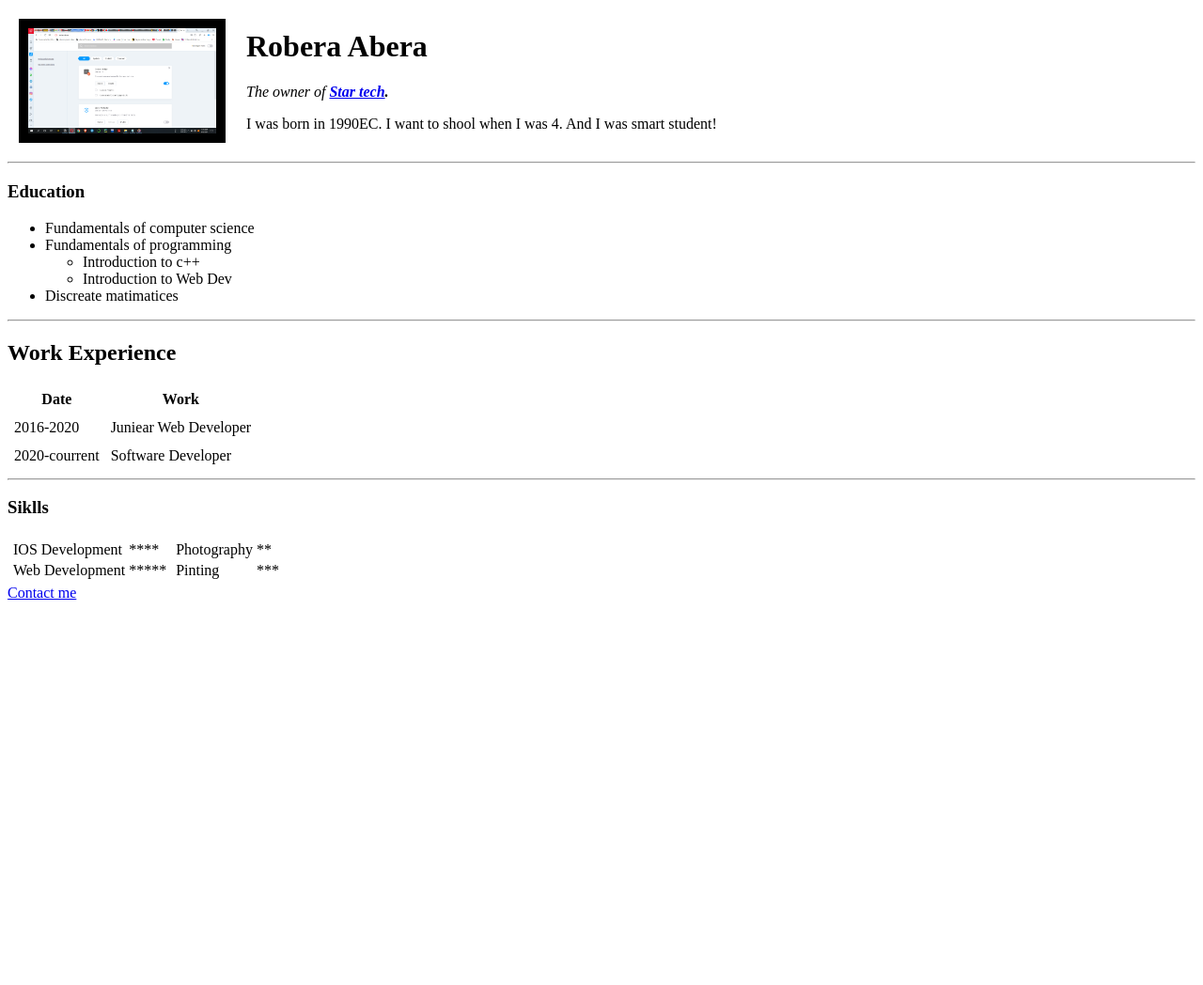
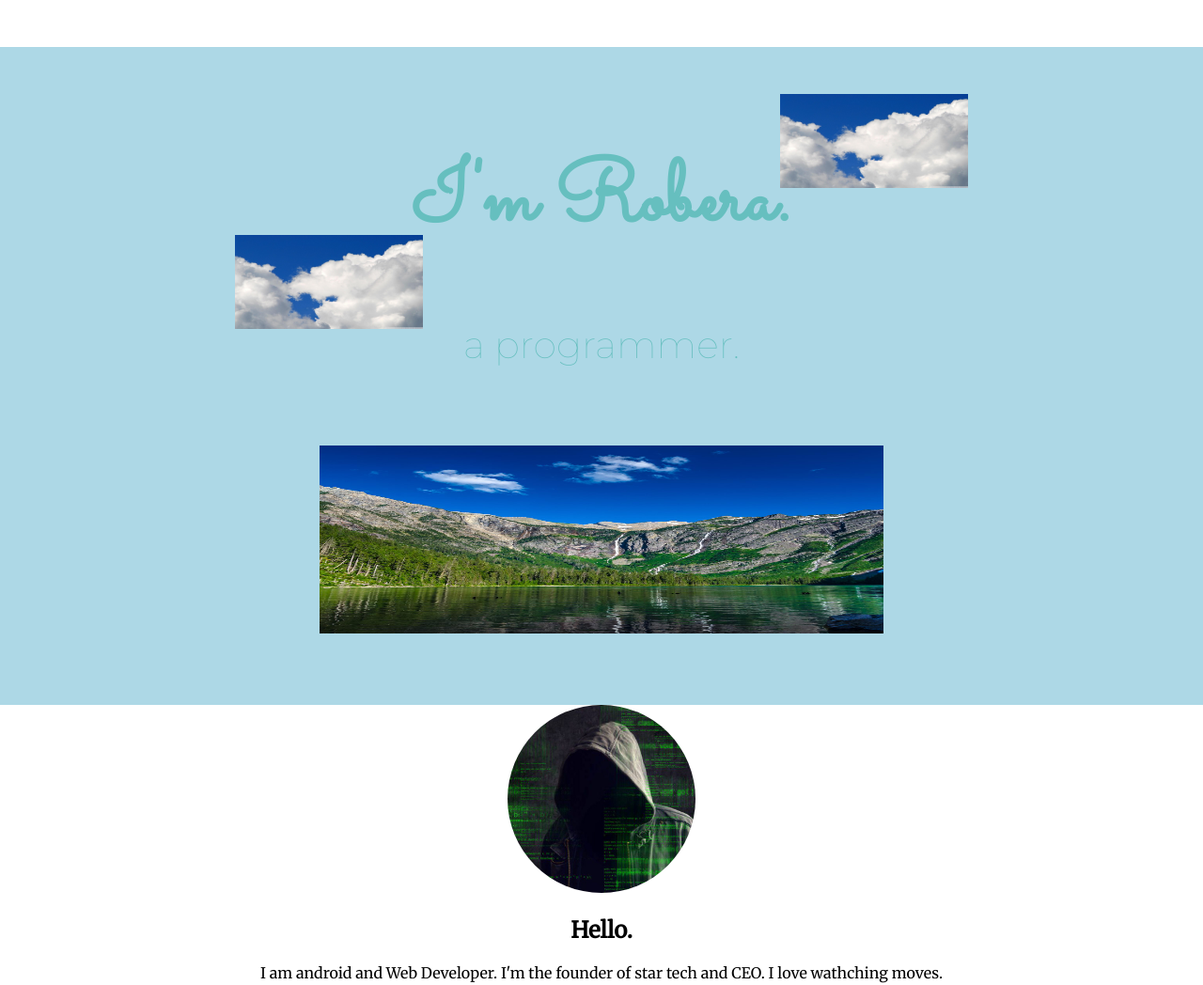
Before and after one commit to JRobera/CV, a plain HTML site: page index.html in a window 1280 px wide. Shown: the top 1048 px of the page at 94% size. Before the commit the page ends 800 px from the top, so only its background shows below. Drawn offline with Linux system fonts and the light colour scheme.

Commit message:
New test cv

```diff
--- /dev/null
+++ b/Styles.css
@@ -0,0 +1,56 @@
+body {margin: 0px;
+      text-align:center;
+    font-family: 'Merriweather', serif;
+
+     }
+img {width: 200px;
+     height: 200px;}
+.top {background-color: lightblue;
+    width: 100%;
+    height: 700px;
+    position: relative;
+
+
+     }
+h1 {position: relative;
+
+    top: 100px;
+    font-size: 5.625em;
+    font-family: 'Sacramento', cursive;
+    margin-top: 50px;
+    color:#66BFBF;
+   }
+.top > h2 {position: relative;
+           color: #66BFBF;
+           top: 100px;
+           font-size: 2.5rem;
+           font-weight: normal;
+           font-family: 'Montserrat', sans-serif;
+}
+
+.prof {border-radius: 100%;}
+
+.middle{
+
+   }
+.bottom{
+
+        }
+
+.top_c {
+    position: absolute;
+    widows: 100px;
+    height: 100px;
+    right: 250px;
+    top: 50px;
+}
+.bottom_c {position: absolute;
+            widows: 100px;
+            height: 100px;
+            left: 250px;
+            top: 200px;}
+.mount {position: relative;
+        top: 150px;
+        width: 600px;
+        height: 200px;}
+.skill-row {width: 50%; margin: 100px auto 100px auto; text-align: left; line-height: 2;}
--- a/index.html
+++ b/index.html
@@ -1,103 +1,103 @@
-<!DICTYPE html>
+<!DOCTYPE HTML>
 <html>
-    <head>
 
-        <meta charset="utf-8">
-        <title>Robera's personal Site</title>
-    </head>
+<head>
 
+    <title>Mimic</title>
+    <link rel="stylesheet" href="Styles.css">
+    <link rel="icon" href="images/favicon.ico">
+    <link rel="preconnect" href="https://fonts.gstatic.com" crossorigin>
+    <link href="https://fonts.googleapis.com/css2?family=Merriweather&family=Montserrat:wght@100&family=Sacramento&display=swap" rel="stylesheet">
+
+</head>
     <body>
-        <table cellpadding=10>
-            <tr>
-                <td><img src="Screenshot%20(222).png" alt="corsera extention" width="200" border=10></td>
-                <td>
-                    <h1>Robera Abera</h1>
-                    <p><em>The owner of <strong><a href="http://startechindustri.com">Star tech</a>.</strong></em></p>
-                    <p>I was born in 1990EC. I want to shool when I was 4. And I was smart student!</p>
-                </td>
-            </tr>
-        </table>
+
+        <div class="top">
+            <img class="top_c" src="images/Fluffy%20Clouds%20wallpaper.jpg" alt="clouds">
+
+            <h1>I'm Robera.</h1>
+            <h2>a programmer.</h2>
+            <img  class="bottom_c" src="images/Fluffy%20Clouds%20wallpaper.jpg" alt="clouds">
+
+            <img class="mount" src="images/Avalanchelake1440x1.jpg" alt="mountain">
+
+        </div>
+
+    <div class="middle-container">
+
+    <div class="profile">
+
+	 <img  class="prof" src="images/IMG_20210305_143405_145.jpg" alt="">
+
+	 <h2>Hello.</h2>
+
+	 <p>I am android and Web Developer. I'm the founder of star tech and CEO. I love wathching moves.</p>
+
+  </div>
+
+<hr>
+
+  <div class="skills">
+
+	<h2>My Skills.</h2>
 
 
-        <hr>
-        <h3>Education</h3>
-        <Ul>
-            <li>Fundamentals of computer science</li>
-            <li>Fundamentals of programming</li>
-            <ul>
-                <li>Introduction to c++</li>
-                <li>Introduction to Web Dev</li>
-            </ul>
-            <li>Discreate matimatices</li>
+ <div class="skill-row">
 
-        </Ul>
-        <hr>
-        <h2>Work Experience</h2>
-        <table cellpadding=5>
-            <thead>
-                <tr>
-                <th>Date</th>
-                <th>Work</th>
-                </tr>
-            </thead>
-            <tbody>
-                <tr>
-                    <td>2016-2020</td>
-                    <td>Juniear Web Developer</td>
-                </tr>
+        <img class="" src="images/coding.png" alt="">
 
-            <tr>
-                <td>2020-courrent</td>
-                <td>Software Developer</td>
-            </tr></tbody>
+	<h3>Design & Development</h3>
 
-            <tfoot></tfoot>
+	<p>I started learning to code when I 21 years old because I was intersted how different softwear work.It have been a year sicne I started to code. over time I have gained a wealth of experience designing and developing mobile and Web applications.</p>
 
-        </table>
-        <hr>
-        <h3>Siklls</h3>
-        <table>
-            <tr>
-                <td>
-                    <table>
-                        <tr>
-                            <td>IOS Development </td>
-                            <td>****</td>
-                        </tr>
-                        <tr>
-                            <td>Web Development</td>
-                            <td>*****</td>
-                        </tr>
-                    </table>
-                </td>
-                <td>
-                    <table>
-                        <tr>
-                            <td>Photography</td>
-                            <td>**</td>
+ </div>
 
-                        </tr>
-                        <tr>
-                            <td>Pinting</td>
-                            <td>***</td>
-                        </tr>
-                    </table>
-                </td>
-            </tr>
-        </table>
-       <!-- <h3>Hobbies</h3>
-        <Ol type="i">
-            <li><a href="https://codercoder.com">Codeing</a></li>
-            <li><a href="Untitled-1.html">Cleaning</a></li>
-            <li>Derwing</li>
 
-        </Ol>-->
+ <div class="skill-row">
 
-        <a href="Untitled-1.html">Contact me</a><br>
+	<img class="" src="images/wp1822441.jpg" alt="">
+
+ 	<h3>Raceing</h3>
+
+	<p>My best skill is actully raceing that is video game races ;).</p>
+
+ </div>
+
+
+</div>
+
+<hr>
+
+<div class="contact-me">
+
+	<h2>Get In Touch</h2>
+
+	<h3>Lorem ipsum dolor sit amet, non elit.</h3>
+
+	<p>Lorem ipsum dolor sit amet, in quis, aenean amet. Phasellus sodales, tellus donec dui, ornare erat.</p>
+
+	<a class="btn" href="mailto:robera@email.com">CONTACT ME</a>
+
+</div>
+
+</div>
+
+<div class="bottom-container">
+
+	<a class="footer-link" href="https://www.linkedin.com/">LinkedIn</a>
+
+	<a class="footer-link" href="https://twitter.com/">Twitter</a>
+
+	<a class="footer-link" href="https://www.appbrewery.co/">Website</a>
+
+ 	<p>© 2018 Robera.</p>
+
+</div>
 
 
     </body>
 
 
 
+
 </html>
```
Also changed, not shown: images/446301350_307217.jpg (added), images/Avalanchelake1440x1.jpg (added), images/Fluffy Clouds wallpaper.jpg (added), images/IMG_20210305_143405_145.jpg (added), images/coding.png (added), images/favicon (1).ico (added), images/favicon.ico (added), images/wp1822441.jpg (added).
